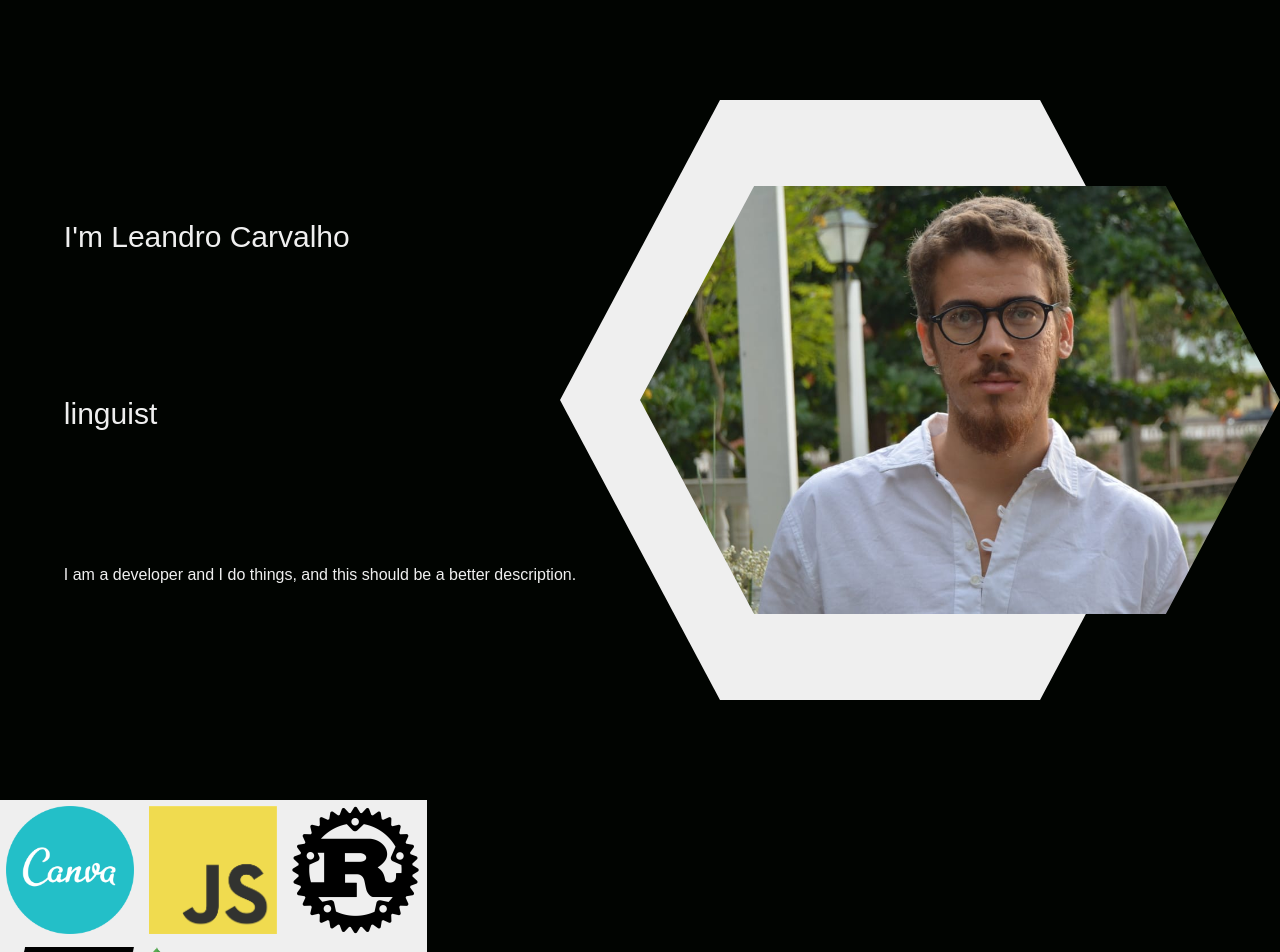
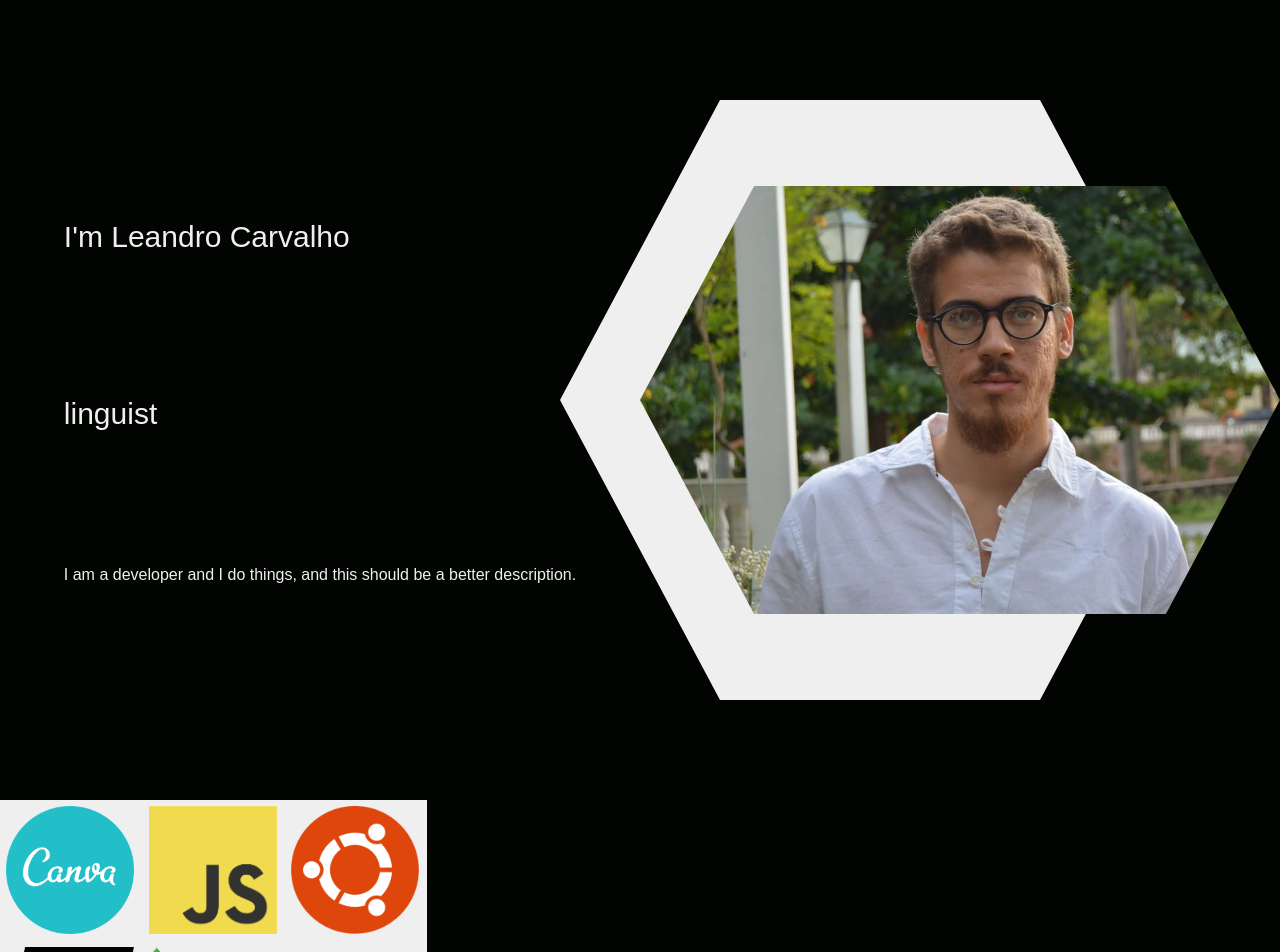
Before and after one commit to lndrcrvlh/carvalho-portfolio, a React (Create React App) app: page / in a window 1280 px wide. Shown: the top 952 px of the page. Built offline with nearby package versions, Linux system fonts and the light colour scheme; a web font is replaced by a local one.

Commit message:
Fixes typo in image redirect file

```diff
--- a/src/images/logos/redirectImages.js
+++ b/src/images/logos/redirectImages.js
@@ -13,7 +13,7 @@ const IMAGES = {
   php: require("./php.png"),
   react: require("./react.png"),
   rust: require("./rust.png"),
-  ubuntu: require("./rust.png"),
+  ubuntu: require("./ubuntu.png"),
   wordpress: require("./wordpress.png"),
 };
 
```
